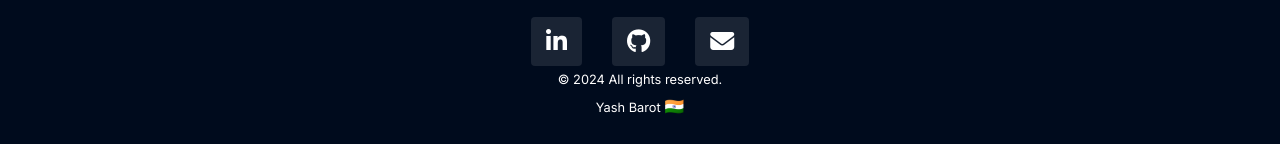
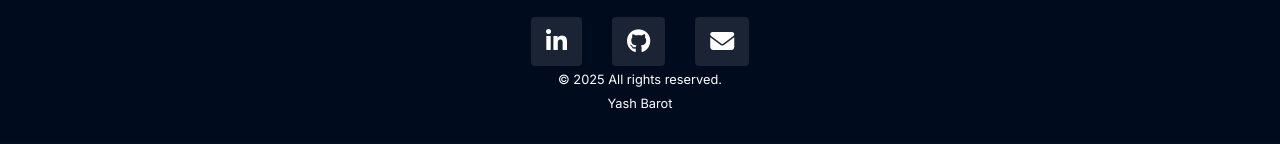
Before and after one commit to yash-rao/portfolio-website, a Next.js app: page / in a window 1280 px wide. Shown: the part 7332-7476 px from the top of the page. Built offline with nearby package versions, Linux system fonts and the light colour scheme.

Commit message:
correct skills images 1

```diff
--- a/components/Footer.tsx
+++ b/components/Footer.tsx
@@ -20,8 +20,8 @@ const Footer = () => {
 
 
       <section className="footer-bottom">
-        <p>© 2024 All rights reserved.</p>
-        <p>Yash Barot <span>🇮🇳</span></p>
+        <p>© 2025 All rights reserved.</p>
+        <p>Yash Barot</p>
       </section>
     </footer>
   );
```
Also changed, not shown: public/images/logo/logo.png.
